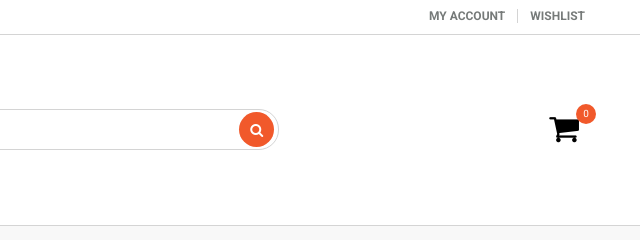
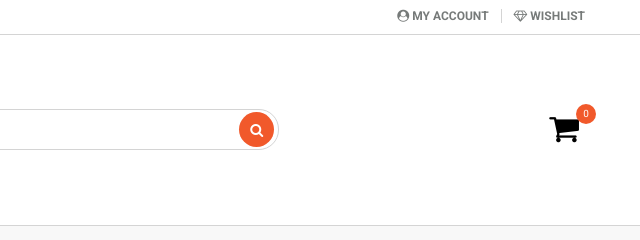
Before and after one commit to cesardpaz/html_storebook, a website: page index.html in a window 1280 px wide. Shown: the top 240 px of the page, 640-1280 px from the left. Drawn offline with Linux system fonts and the light colour scheme.

Commit message:
Added icons && fixed styles in header

```diff
--- a/index.html
+++ b/index.html
@@ -28,8 +28,8 @@
                 <div class="header__top__user">
                     <nav>
                         <ul>
-                            <li><a href="">My account</a></li>
-                            <li><a href="">Wishlist</a></li>
+                            <li><a class="fa-user-circle" href="">My account</a></li>
+                            <li><a class="fa-diamond" href="">Wishlist</a></li>
                         </ul>
                     </nav>
                 </div>
--- a/src/scss/header/_header.scss
+++ b/src/scss/header/_header.scss
@@ -1,12 +1,13 @@
 @use '././base/variables' as v;
 
 /*header*/
+
 .header{
     background-color: v.$white;
     position: relative;
 }
 .header__top{
-    padding: 1rem 1.5rem;
+    padding: 1rem 0rem;
     border-bottom: 0.1rem solid #d4d4d4;
     display: none;
 
@@ -30,6 +31,12 @@
                 text-transform: uppercase;
                 font-weight: 700;
 
+                &:before {
+                    margin-right: 3px;
+                    display: inline-block;
+                    font: normal normal normal 14px/1 FontAwesome;
+                    font-size: inherit;
+                }
 
                 &:hover {
                     color: v.$green;
@@ -50,11 +57,11 @@
 
 .header__main {
 
-    padding: 1.2rem 1.5rem;
+    padding: 1.2rem 0rem;
     border-bottom: 1px solid #d4d4d4;
 
     @media screen and (min-width: 991px) {
-        padding: 2rem 1.5rem;
+        padding: 2rem 0rem;
     }
 
     figure {
--- a/src/scss/home/_home.scss
+++ b/src/scss/home/_home.scss
@@ -1,5 +1,7 @@
 @use '././base/variables' as v;
 
+
+/* Home */
 .main__wdgt__title {
     padding: 0 1.5rem;
     h3 {
```
Also changed, not shown: build/css/app.css.
